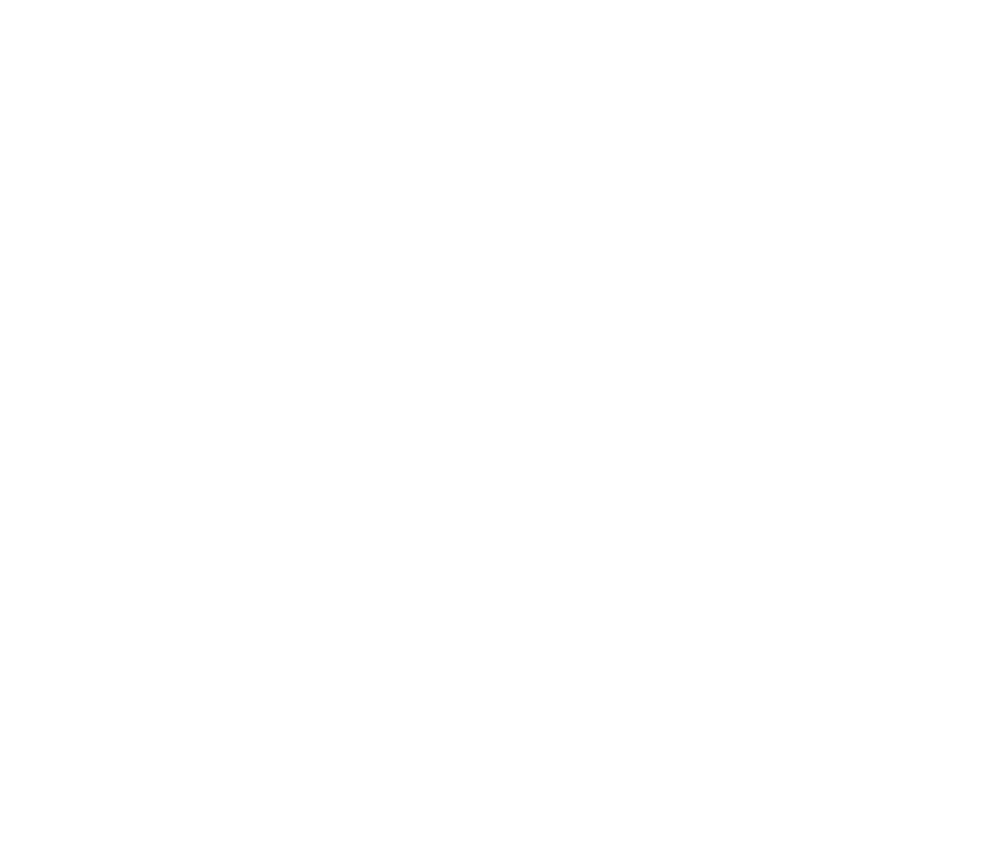
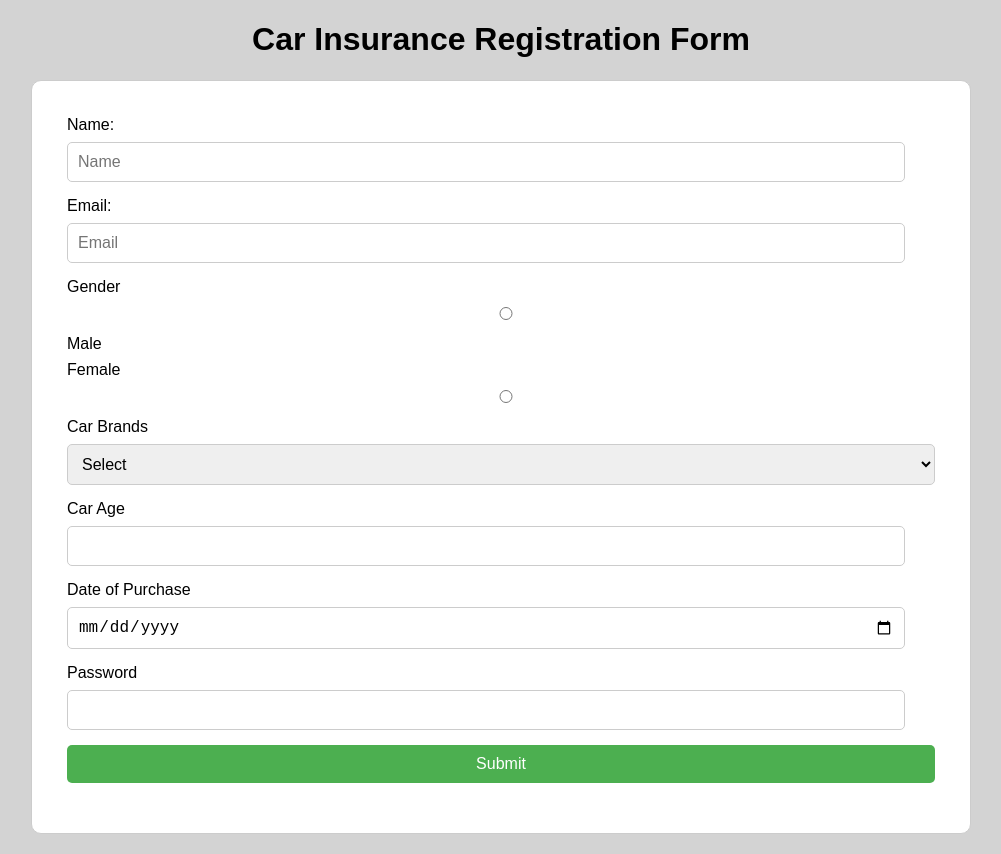
Before and after one commit to acciojob/car-insurance-form-VishnuMohan31, a website: page main.html in a window 1280 px wide. Shown: the whole page, without its empty margins (139-1140 px from the left). Before the commit the page ends 800 px from the top, so only its background shows below. Drawn offline with Linux system fonts and the light colour scheme.

Commit message:
created a submission

```diff
--- a/main.html
+++ b/main.html
@@ -4,10 +4,109 @@
 
 <head>
 	<link rel="stylesheet" href="styles.css">
+	<style>
+
+        body {
+            font-family: Arial, sans-serif;
+            margin: 20px;
+						background-color:lightgrey;
+
+        }
+        form {
+            width: 70%;
+            margin: 0 auto;
+            border: 1px solid #ccc;
+            padding: 35px;
+            border-radius: 10px;
+			background-color:white;
+
+        }
+        label {
+            display: block;
+            margin-bottom: 8px;
+        }
+        input, select, button {
+            margin-bottom: 15px;
+            width: 100%;
+            padding: 10px;
+            border: 1px solid #ccc;
+            border-radius: 5px;
+            font-size: 16px;
+        }
+		input[type="text"], input[type="email"],input[type="date"],input[type="number"],input[type="password"]{
+            margin-bottom: 15px;
+            width: 94%;
+            padding: 10px;
+            border: 1px solid #ccc;
+            border-radius: 5px;
+            font-size: 16px;
+        }
+
+        button {
+            background-color: #4CAF50;
+            color: white;
+            border: none;
+            cursor: pointer;
+        }
+		/* .radio{
+			display:flex;
+			flex-direction:column; */
+
+		}
+        button:hover {
+            background-color: #45a049;
+        }
+    </style>
+	</style>
+
 </head>
 
 <body>
 	<!-- the entire body must be written by student -->
+
+	<h1 style="text-align:center">Car Insurance Registration Form</h1>
+	<form method="post">
+		<label for="name">Name:</label>
+		<input type="text" id="name" name="name" placeholder="Name" required>
+
+		<label for="email">Email:</label>
+		<input type="email" id="email" name="email" placeholder="Email" required>
+
+
+
+        <div class="radio">
+            <label for="Gender">Gender</label>
+            <div>
+			    <input type="radio" id="male" name="gender" value="Male" required>
+			    <label for="male">Male</label>
+
+			    <label for="female">Female</label>
+			    <input type="radio" id="female" name="gender" value="Female" required>
+			</div>
+
+        </div>
+
+        <label for="cars">Car Brands</label>
+        <select id="cars" name="cars">
+            <option value="">Select</option>
+            <option value="BMW">BMW</option>
+            <option value="Audi">Audi</option>
+            <option value="Mercedez">Mercedez</option>
+        </select>
+
+        <label for="carage">Car Age</label>
+        <input type="number" id="carage" name="carage" required>
+
+        <label for="dop">Date of Purchase</label>
+        <input type="date" id="dop" name="dop" required>
+
+        <label for="password">Password</label>
+        <input type="password" id="password" name="password" required>
+
+        <button type="submit">Submit</button>
+
+	</form>
+
     <script type="text/javascript" src="./script.js">
 </script>
 
```
